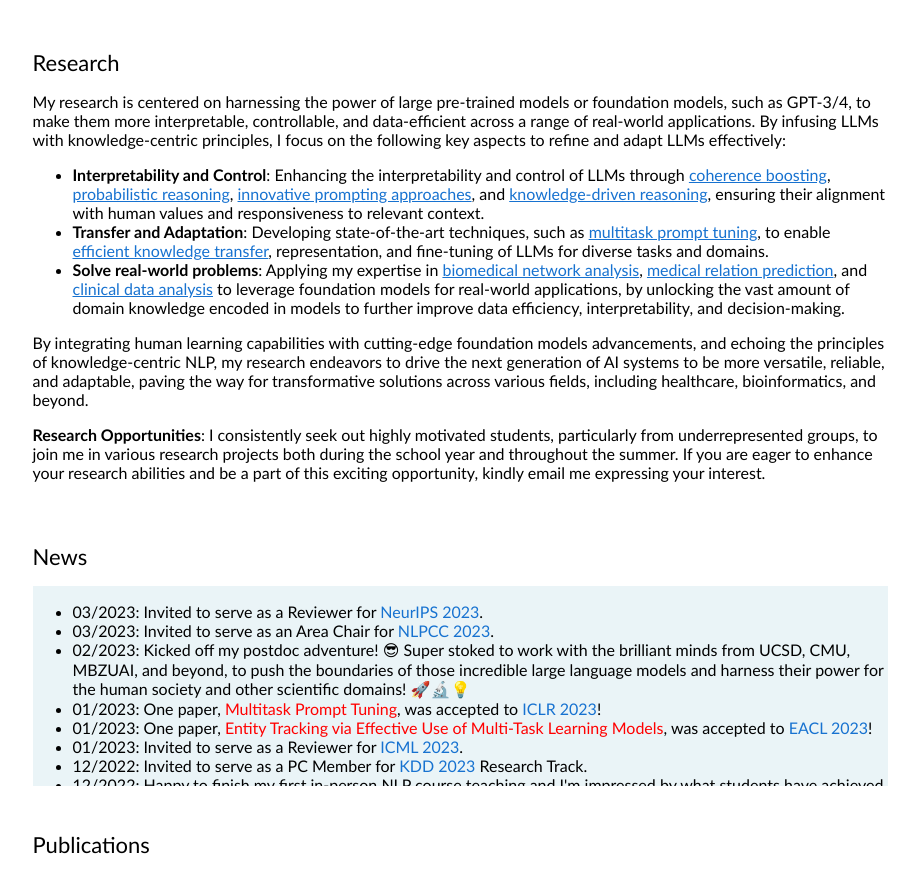
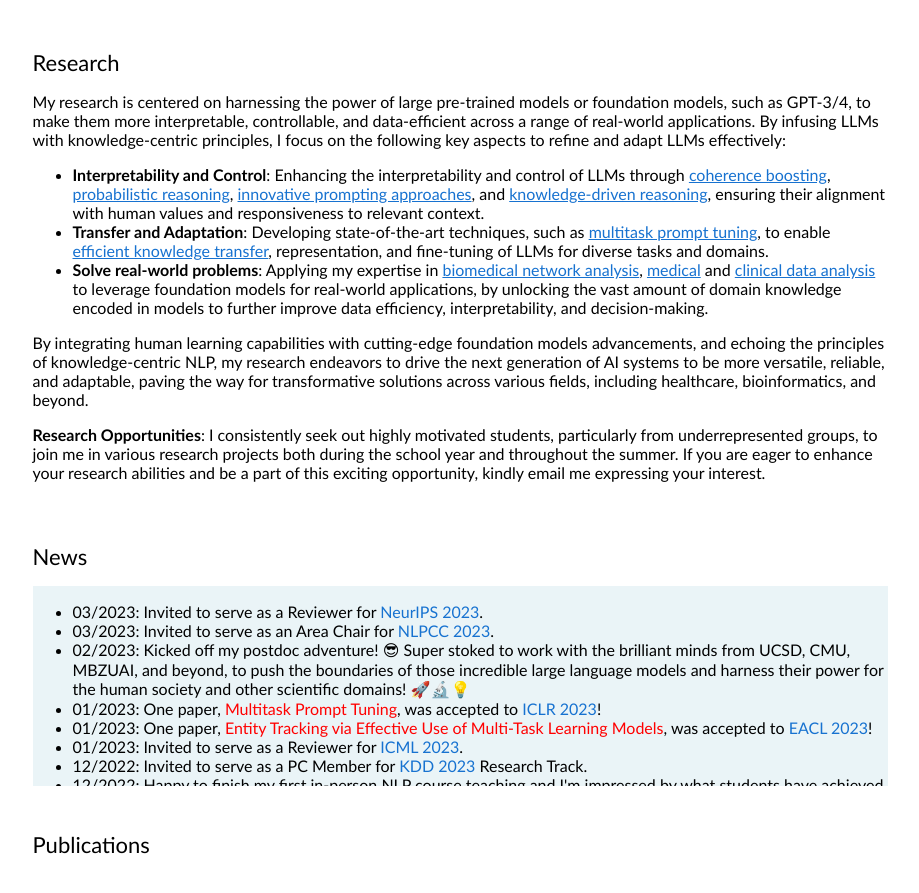
Before and after one commit to zhenwang9102/zhenwang9102.github.io, a Jekyll site: the page built from _posts/2019-06-02-venue.markdown, in a window 1280 px wide and 900 px high, scrolled down 436 px. Shown: the top 893 px of the window, without its empty margins (180-1099 px from the left). Built offline with Jekyll 4.4.1, drawn with Linux system fonts in a browser that asks for light colours.

Commit message:
Update default.html

```diff
--- a/_layouts/default.html
+++ b/_layouts/default.html
@@ -78,7 +78,7 @@
                   <b>Transfer and Adaptation</b>: Developing state-of-the-art techniques, such as <a style="text-decoration:underline;" href="https://arxiv.org/abs/2303.02861">multitask prompt tuning</a>, to enable <a style="text-decoration:underline;" href="https://aclanthology.org/2022.suki-1.7/">efficient knowledge transfer</a>, representation, and fine-tuning of LLMs for diverse tasks and domains.
                 </li>
                 <li>
-                  <b>Solve real-world problems</b>: Applying my expertise in <a style="text-decoration:underline;" href="https://arxiv.org/abs/1906.05017">biomedical network analysis</a>, <a style="text-decoration:underline;" href="https://arxiv.org/abs/2005.00889">medical relation prediction</a>, and <a style="text-decoration:underline;" href="https://arxiv.org/abs/1906.09285" >clinical data analysis</a> to leverage foundation models for real-world applications, by unlocking the vast amount of domain knowledge encoded in models to further improve data efficiency, interpretability, and decision-making.
+                  <b>Solve real-world problems</b>: Applying my expertise in <a style="text-decoration:underline;" href="https://arxiv.org/abs/1906.05017">biomedical network analysis</a>, <a style="text-decoration:underline;" href="https://arxiv.org/abs/2005.00889">medical</a> and <a style="text-decoration:underline;" href="https://arxiv.org/abs/1906.09285" >clinical data analysis</a> to leverage foundation models for real-world applications, by unlocking the vast amount of domain knowledge encoded in models to further improve data efficiency, interpretability, and decision-making.
                  </li>
 <!--                 <li>
                   <b>Knowledge Acquisition</b>: Structured information extraction from text and graphs, knowledge graph construction, knowledge distillation from large language models
```
